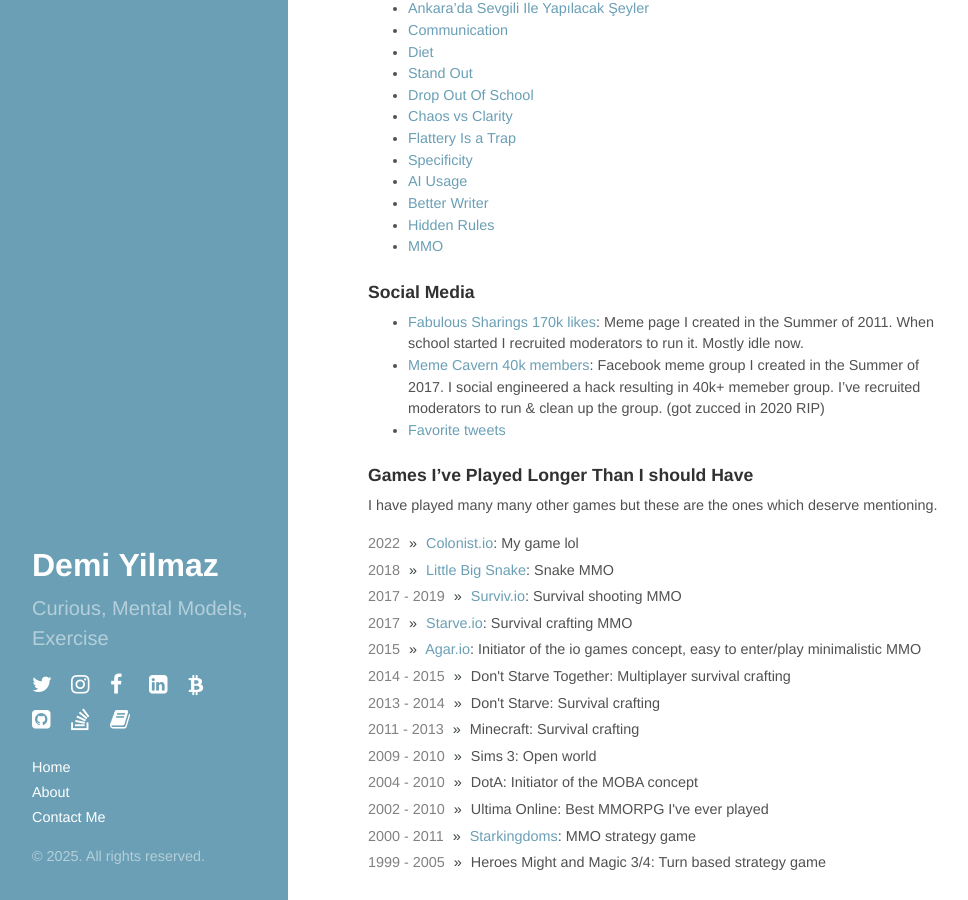
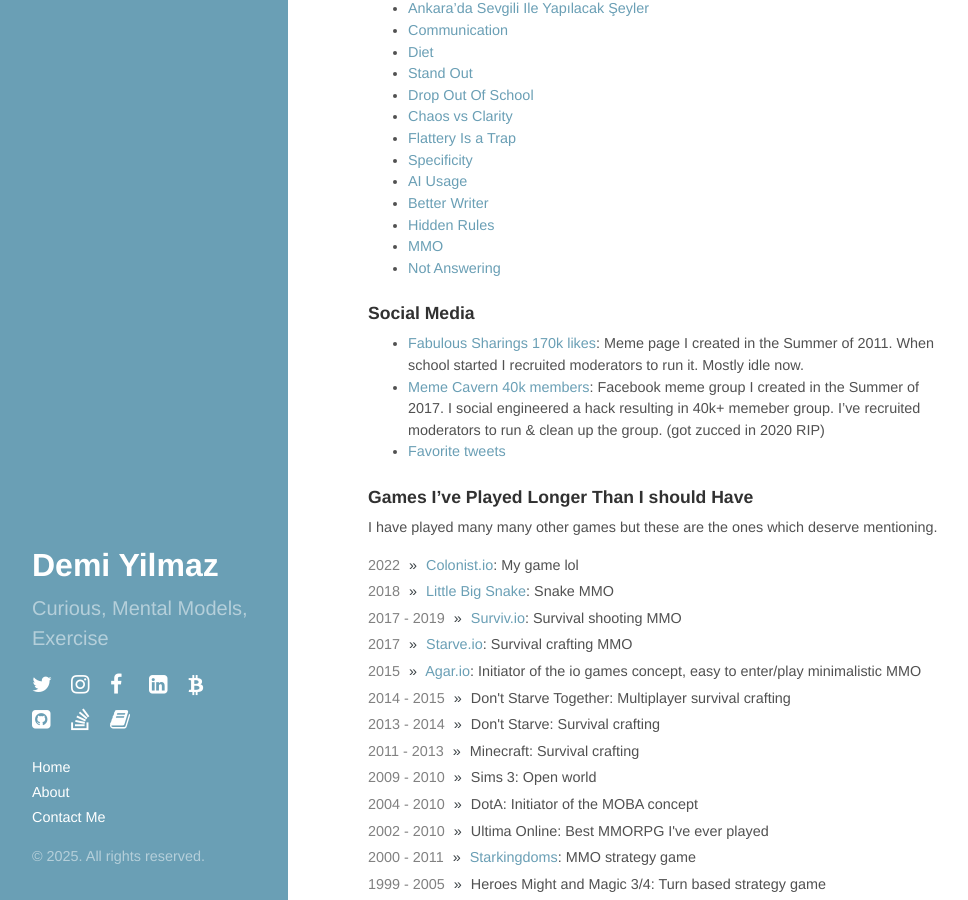
Before and after one commit to demiculus/demiculus.github.io, a Jekyll site: the page built from about.md, in a window 1280 px wide and 900 px high, scrolled down 2326 px. Shown: the whole window, without its empty margins (0-968 px from the left). Built offline with Jekyll 4.4.1, drawn with Linux system fonts in a browser that asks for light colours; nearby versions of some CDN libraries.

Commit message:
not answering

```diff
--- a/about.md
+++ b/about.md
@@ -149,6 +149,7 @@
 - [Better Writer](/better-writer)
 - [Hidden Rules](/hidden-rules)
 - [MMO](/mmo)
+- [Not Answering](/not-answering)
 
 
 ### Social Media
```
